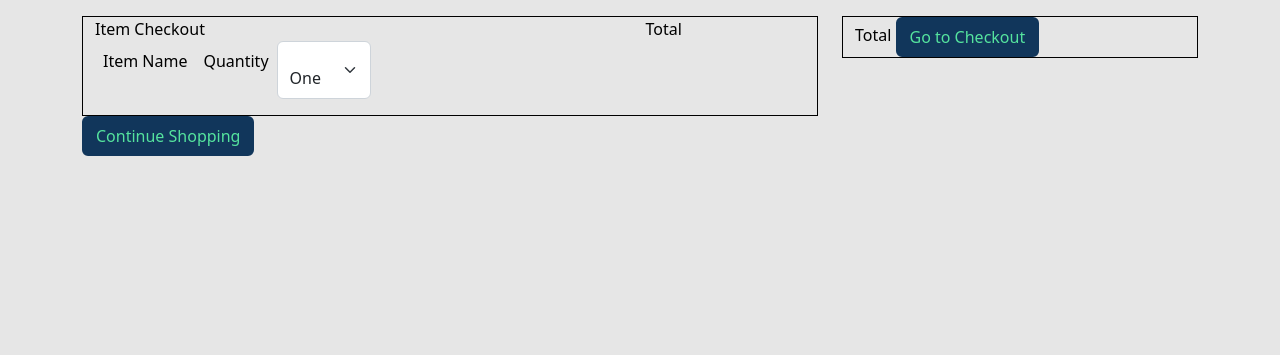
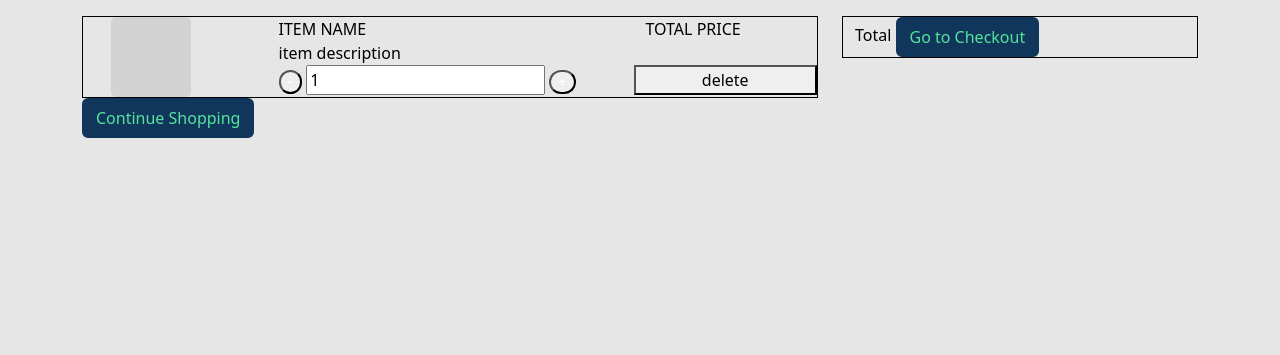
Before and after one commit to georeeve/group13-frontend, a Flask app: page /basket/ in a window 1280 px wide. Shown: the part 125-480 px from the top of the page. Run offline with Flask 2, Linux system fonts and the light colour scheme.

Commit message:
updated css

```diff
--- a/static/basket.css
+++ b/static/basket.css
@@ -5,3 +5,11 @@
 .basket__body {
   margin-top: 1rem;
 }
+.product_image {
+  margin-left: 1rem;
+  align-self: center;
+  background-color: lightgrey;
+  width: 80px;
+  height: 80px;
+  border-radius: 5px;
+}
--- a/templates/basket.html
+++ b/templates/basket.html
@@ -22,27 +22,7 @@
     <div class="container basket__body">
       <div class="row">
         <main class="col-md-8">
-          <div class="container test">
-            <div class="row">
-              <div class="col-9">Item Checkout</div>
-              <div class="col">Total</div>
-            </div>
-            <div class="d-flex flex-row bd-highlight mb-3">
-              <div class="p-2 bd-highlight">Item Name</div>
-
-              <div class="p-2 bd-highlight">Quantity</div>
-              <div class="form-floating">
-                <select class="form-select" id="Quantity">
-                  <option value="1">One</option>
-                  <option value="2">Two</option>
-                  <option value="3">Three</option>
-                </select>
-              </div>
-            </div>
-          </div>
-          <button type="button" class="btn btn__main">
-            <a href="{{url_for('home.getItems')}}">Continue Shopping</a>
-          </button>
+          {% include 'components/basket-items.html'%}
         </main>
         <aside class="col-md-4">
           {% include 'components/basket-total.html'%}
--- /dev/null
+++ b/templates/components/basket-items.html
@@ -0,0 +1,27 @@
+<div class="container test">
+  <div class="row">
+    <div class="col-3">
+      <div class="product_image"></div>
+    </div>
+    <div class="col-9">
+      <div class="row">
+        <div class="col-md-8">ITEM NAME</div>
+        <div class="col-md-4">TOTAL PRICE</div>
+      </div>
+      <div class="row">
+        <div class="col">item description</div>
+      </div>
+      <div class="row">
+        <div class="col-md-8">
+          <button class="badge rounded-pill" aria-label="remove item">-</button>
+          <input type="number" name="quatity" id="quatity" min="0" value="1" />
+          <button class="badge rounded-pill" aria-label="add item">+</button>
+        </div>
+        <button class="col-md-4">delete</button>
+      </div>
+    </div>
+  </div>
+</div>
+<button type="button" class="btn btn__main">
+  <a href="{{url_for('home.getItems')}}">Continue Shopping</a>
+</button>
```
